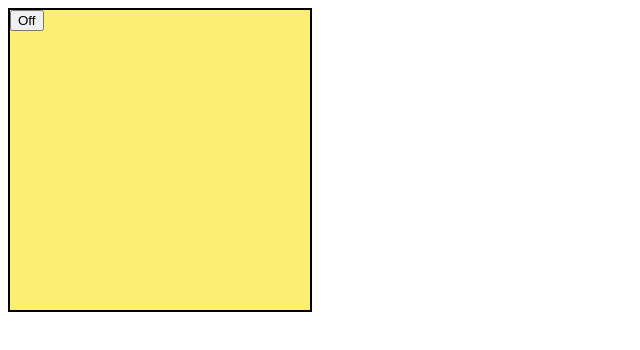
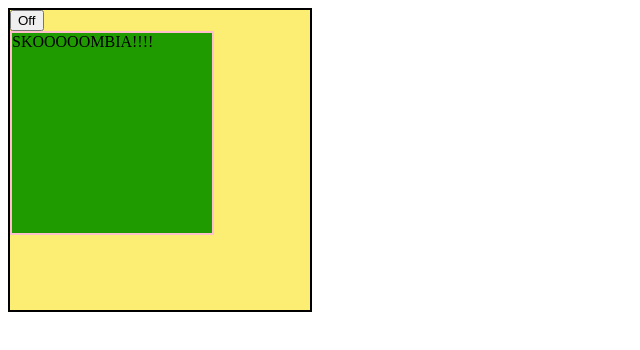
Before and after one commit to Vantuzs/test-cra, a React (Create React App) app: page / in a window 1280 px wide. Shown: the top 350 px of the page, without its empty margins (0-640 px from the left). Built offline with nearby package versions, Linux system fonts and the light colour scheme.

Commit message:
Tsk resolve SKOOOOMRIA

```diff
--- /dev/null
+++ b/src/components/Scene/Indicator.js
@@ -0,0 +1,23 @@
+import React from "react";
+import "./style.css"
+
+function Indicator(props){
+    const {divasText,divasTrFl} = props
+    return (
+        <div className={divasTrFl}>{divasText}</div>
+    )
+
+}
+
+export default Indicator;
+
+
+
+/*
+
+Задача:
+
+Сделать функциональную компоненту, которая рендерить небольшой div 200x200
+Рендеретить там текст, но текст, который эта компонентама рендерит, она плучает с пропcoв
+
+*/
--- a/src/components/Scene/Scene.js
+++ b/src/components/Scene/Scene.js
@@ -1,13 +1,15 @@
 import React from "react";
 import Toggler from "./Toggler";
 import "./style.css"
+import Indicator from "./Indicator";
 
 class Scene extends React.Component {
     constructor(props){
         super(props)
 
         this.state = {
-            isLight: true
+            isLight: true,
+            divasTxt: true
         }
     }
 
@@ -17,13 +19,20 @@ class Scene extends React.Component {
         })
     }
 
+    skoobmTogle(){
+        this.setState({
+            divasTxt: !this.state.divasTxt
+        })
+    }
+
 
     render(){
-        const {isLight} = this.state
+        const {isLight,divasTxt} = this.state
 
         return (
             <div className={isLight ? "scene-on": "scene-off"}>
-                <Toggler changeParentState={() => {this.toggleScene()}} buttonText={isLight ? 'Off':'On'} />
+                <Toggler changeParentState={() => {this.toggleScene()}} buttonText={isLight ? 'Off':'On'} divasToglBtn={()=>{this.skoobmTogle()}}/>
+                    <Indicator divasText={divasTxt ? 'SKOOOOOMBIA!!!!': 'Netu skoombrii :( :( :( :('} divasTrFl={divasTxt ? 'divas': 'divasMin'}/>
             </div>
         )
     }
--- a/src/components/Scene/Toggler.js
+++ b/src/components/Scene/Toggler.js
@@ -1,17 +1,30 @@
 import React from "react";
 
-class Toggler extends React.Component{
+// class Toggler extends React.Component{
 
 
-    clickHandler(){
-        this.props.changeParentState();
+//     clickHandler(){
+//         this.props.changeParentState();
+//     }
+
+//     render(){
+//         return (
+//             <button onClick={()=> {this.clickHandler()}}>{this.props.buttonText}</button>
+//         )
+//     }
+// }
+
+// export default Toggler;
+
+function Toggler (props){
+    const clickHandler = () => {
+        props.changeParentState();
+        props.divasToglBtn()
     }
 
-    render(){
-        return (
-            <button onClick={()=> {this.clickHandler()}}>{this.props.buttonText}</button>
-        )
-    }
+    return (
+        <button onClick={()=> {clickHandler()}}>{props.buttonText}</button>
+    )
 }
 
 export default Toggler;
--- a/src/components/Scene/style.css
+++ b/src/components/Scene/style.css
@@ -11,3 +11,18 @@
     border: 2px solid black;
     background-color: grey;
 }
+
+.divas{
+    width: 200px;
+    height: 200px;
+    border: 2px solid pink;
+    background-color: rgb(31, 155, 0);
+}
+
+.divasMin{
+    width: 200px;
+    height: 200px;
+    border: 2px solid white;
+    background-color: black;
+    color: white;
+}
```
